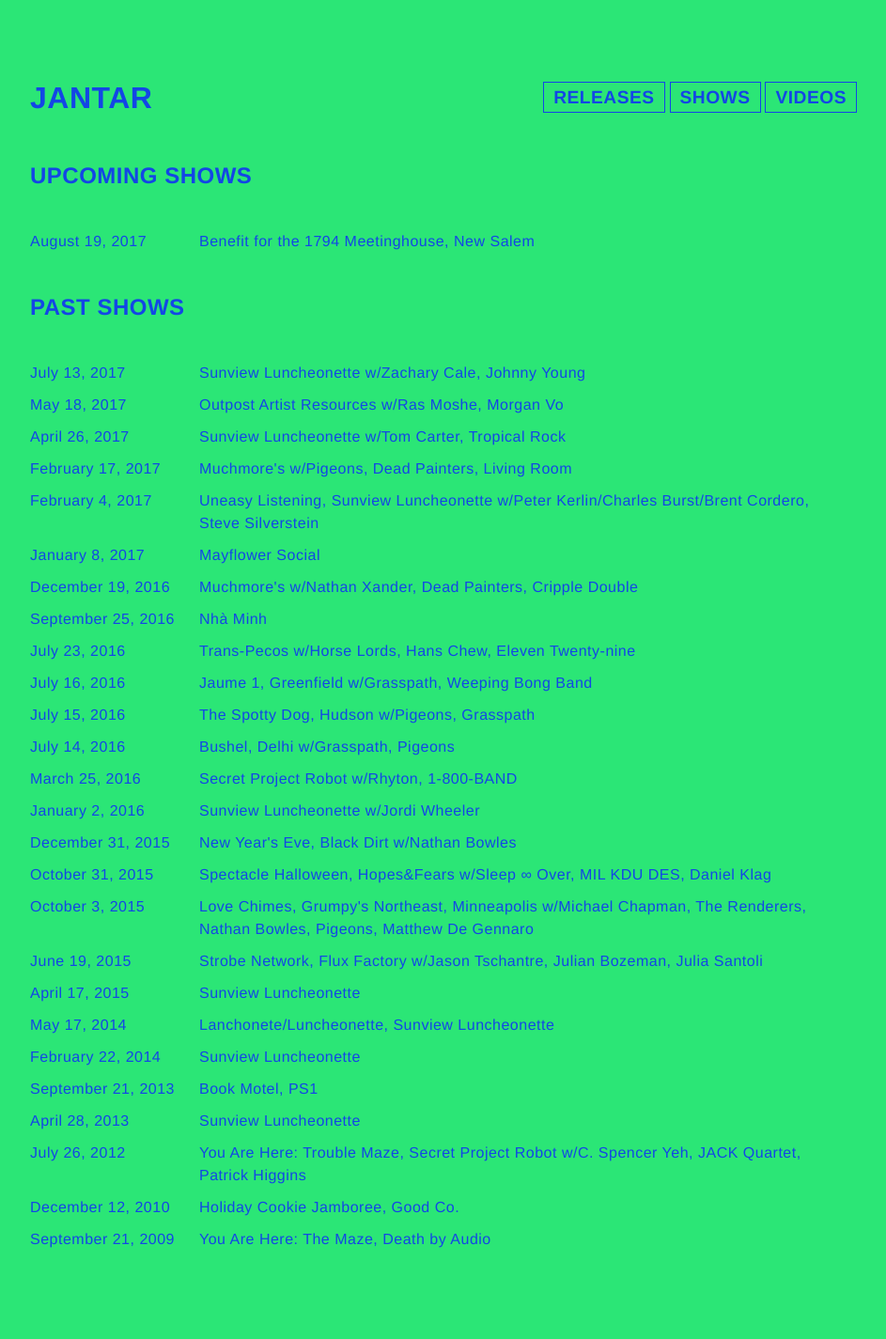
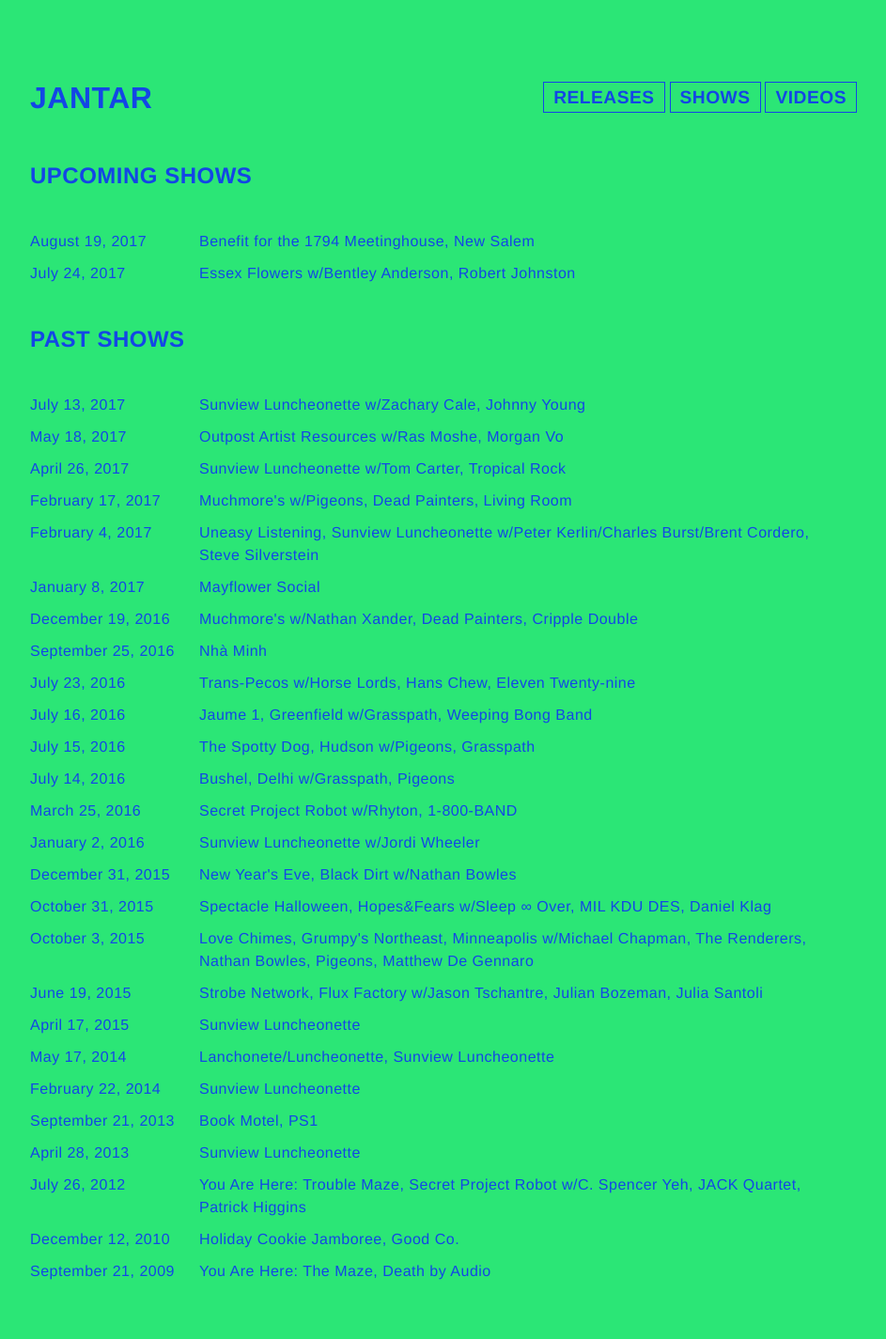
Before and after one commit to kirsten/thejantar.com, a Jekyll site: the page built from shows.html, in a window 1280 px wide. Shown: the whole page at 94% size, without its empty margins (168-1111 px from the left). Built offline with Jekyll 4.4.1, drawn with Linux system fonts in a browser that asks for light colours; before the commit the page ends 1391 px from its top, so only the background shows below that.

Commit message:
Add Essex Flowers show to data

```diff
--- a/_data/shows.yml
+++ b/_data/shows.yml
@@ -1,6 +1,10 @@
 - date:  2017-08-19 12:30:00
   title: "Benefit for the 1794 Meetinghouse, New Salem"
   link:  "https://www.facebook.com/events/1395219290592211/"
+
+- date:  2017-07-24 19:30:00
+  title: "Essex Flowers w/Bentley Anderson, Robert Johnston"
+  link:  "https://www.facebook.com/events/360129107735540"
 
 - date:  2017-07-13 20:00:00
   title: "Sunview Luncheonette w/Zachary Cale, Johnny Young"
```
